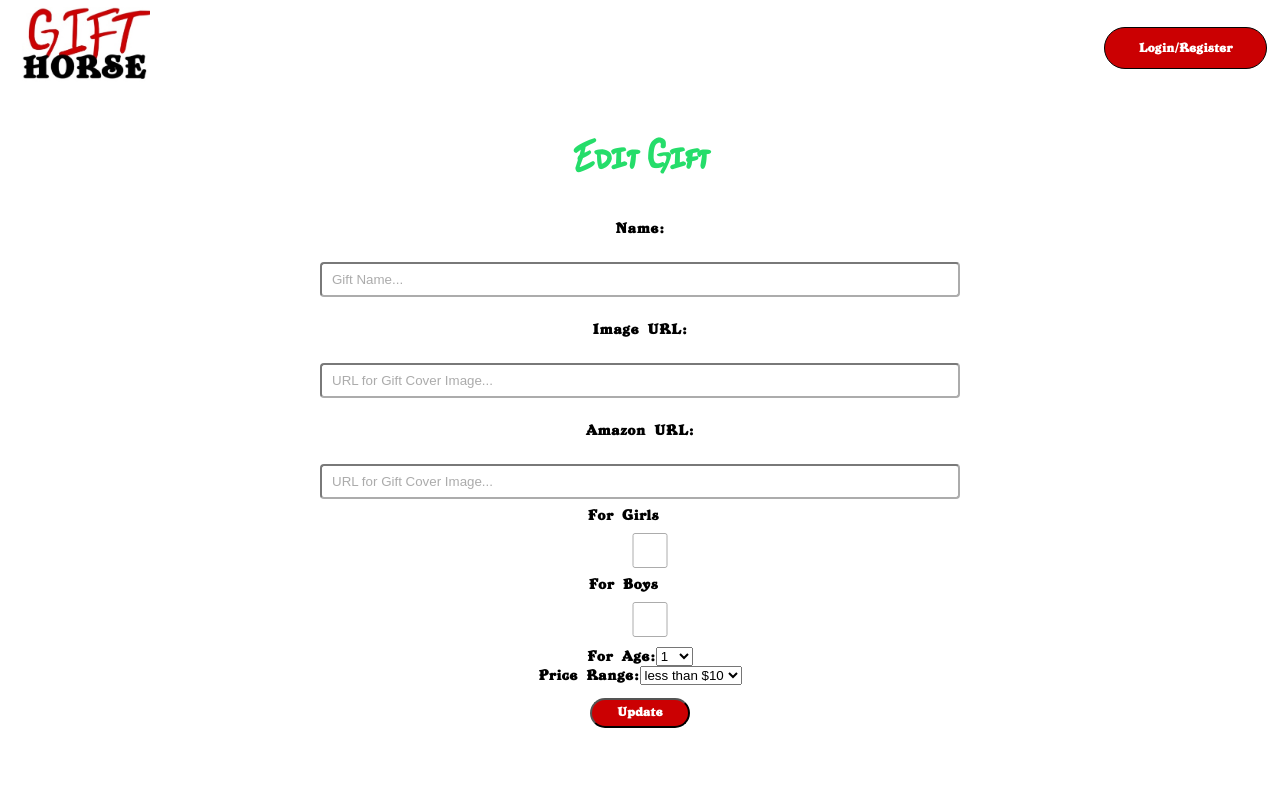
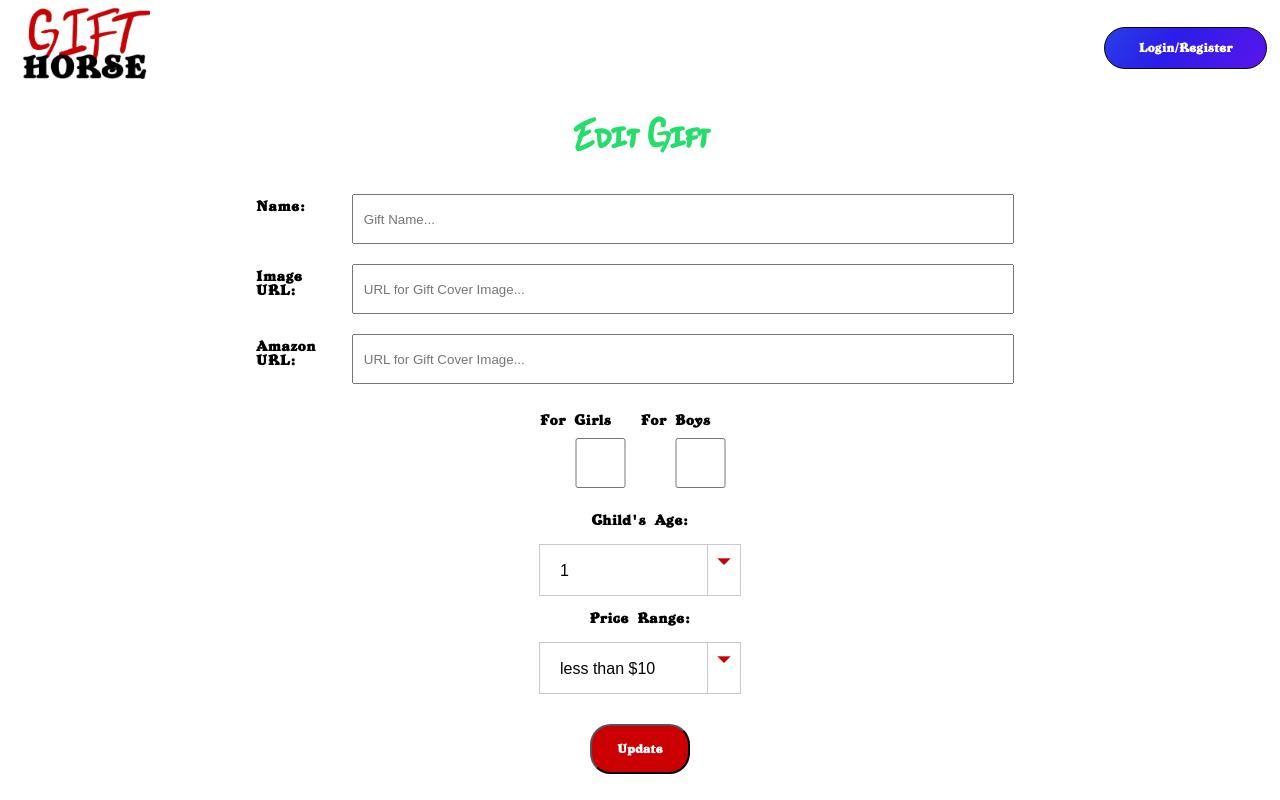
Before and after one commit to coquito143/gifthorse, a React (Create React App) app in the folder client/: page /gifts/1/edit in a window 1280 px wide. Built offline with nearby package versions, Linux system fonts and the light colour scheme; no server answers.

Commit message:
styled forms and matching dropdowns

```diff
--- a/client/src/App.css
+++ b/client/src/App.css
@@ -44,13 +44,13 @@ button {
 .material-icons {
   color: #cb0002;
   font-size: 2em;
-  margin-right: 20px;
 }
 
 .material-icons:hover {
   transform: scale(1.2);
-  border: 5px solid black;
+  border: 3px solid black;
   border-radius: 15px;
+  transition: all 0.5s ease;
 }
 
 /******** HEADER STYLING ********/
@@ -231,7 +231,7 @@ header {
 #add-gift-div {
   margin-top: 100px;
   margin-left: 50px;
-  padding: 10px;
+  padding: 12px;
   border-radius: 50px;
   border: 3px solid black;
   display:flex;
@@ -343,15 +343,37 @@ header {
   width: 50%;
 }
 
+
+.form-line p {
+  width: 100px;
+}
+
+.form-line {
+  display: flex;
+  flex-direction: row;
+  justify-content: center;
+  width: 60vw;
+}
+
+form button {
+  margin-top: 30px;
+  height: 50px;
+}
+
+.gender {
+  margin-top: 20px;
+  width: 200px;
+}
+
+
 /* Style inputs with type="text", select elements and textareas */
 input {
   width: 100%; /* Full width */
-  height: 35px;
+  height: 50px;
   padding: 10px; /* Some padding */
   margin: 10px;
-  border-radius: 4px; /* Rounded borders */
   box-sizing: border-box; /* Make sure that padding and width stays in place */
-  opacity: 0.6;
+  /* opacity: 0.6; */
   cursor: pointer;
 }
 
@@ -363,7 +385,7 @@ textarea {
   box-sizing: border-box;
   resize: none;
   border-radius: 4px;
-  opacity: 0.6;
+  /* opacity: 0.6; */
   cursor: pointer;
 }
 
@@ -377,7 +399,7 @@ input[type=submit] {
   cursor: pointer;
   margin: 10px;
   width: 50%;
-  height: 10%;
+  height: 20%;
   margin: 10px auto;
   opacity: 0.6;
   transition: 0.3s;
@@ -386,7 +408,8 @@ input[type=submit] {
 
 /* When moving the mouse over the submit button, add a darker green color */
 input:hover, textarea:hover {
-  opacity: 1;
+  /* opacity: 1; */
+  border-block-color: #3B87FD;
 }
 
 .green-color {
@@ -434,3 +457,61 @@ background-size: 1800% 1800%;
     50%{background-position:100% 19%}
     100%{background-position:0% 82%}
 }
+
+/******* STYLED SELECT FORM *******/
+
+select {
+  -webkit-appearance: none;
+  -moz-appearance: none;
+  appearance: none;
+}
+
+.select-option {
+  -webkit-appearance: none !important;
+  -moz-appearance: none !important;
+  appearance: none !important;
+  background:red;
+  display:block;
+  width:20px;
+  height:40px;
+  border:2px solid black;
+}
+
+/* Remove arrow from select elements in IE */
+::-ms-expand {
+  display: none;
+}
+
+.select-wrapper {
+  overflow: hidden;
+  display:inline-block;
+  border: 1px solid #c8c8c8;
+  background:transparent;
+  padding: 0;
+  height: 50px;
+  min-width: 200px;
+  max-width: 300px;
+}
+
+.select-wrapper select {
+  -webkit-appearance: none;
+  background: transparent;
+  font-weight: 400;
+  font-size: 12pt;
+  font-family: 'Open Sans Regular', Arial, Arial;
+  border-radius: 0;
+  padding: 0 0 0 1.25em;
+  width: 100%;
+  height: 100%;
+  border: none;
+}
+
+.select-icon {
+  position:relative;
+  bottom:51px;
+  float:right;
+  height:100%;
+  border:1px solid #C8C8C8;
+  border-right:none;
+  pointer-events:none;
+}
--- a/client/src/App.js
+++ b/client/src/App.js
@@ -67,6 +67,7 @@ class App extends Component {
   newGift = async (e) => {
     e.preventDefault();
     const gift = await createGift(this.state.giftForm, this.state.giftAge);
+    debugger;
     this.setState(prevState => ({
       gifts: [...prevState.gifts, gift],
       giftForm: {
@@ -84,7 +85,8 @@ class App extends Component {
   editGift = async () => {
     const { giftForm } = this.state
     //reminder to somehow pass age
-    await updateGift(giftForm.id, giftForm);
+    const response =await updateGift(giftForm.id, giftForm);
+    debugger;
     this.setState(prevState => (
       {
         gifts: prevState.gifts.map(gift => {
@@ -161,6 +163,7 @@ class App extends Component {
 
   handleLogin = async () => {
     const currentUser = await loginUser(this.state.authFormData);
+    debugger;
     this.setState({ currentUser });
     this.props.history.push("/")
   }
@@ -168,12 +171,13 @@ class App extends Component {
   handleRegister = async (e) => {
     e.preventDefault();
     const currentUser = await registerUser(this.state.authFormData);
+    debugger;
     this.setState({ currentUser });
     this.props.history.push("/")
   }
 
   handleLogout = () => {
-    localStorage.removeItem("jwt");
+    localStorage.removeItem("authToken");
     this.setState({
       currentUser: null
     })
--- a/client/src/components/CreateGift.jsx
+++ b/client/src/components/CreateGift.jsx
@@ -4,20 +4,25 @@ import { withRouter } from 'react-router-dom';
 function CreateGift(props) {
   return (
     <div className="create-form" >
-      <h2 className="green-color">Create a new gift</h2>
+      <h2 className="green-color remove-top-margin">Create a new gift</h2>
       <form className="new-gift-form" onSubmit={props.newGift}>
+        <div className="form-line">
           <p>Name:</p>
           <input
             type="text"
             name="name"
             value={props.giftForm.name}
             onChange={props.handleFormChange} />
+        </div>
+        <div className="form-line">
           <p>Image URL:</p>
           <input
             type="text"
             name="image_url"
             value={props.giftForm.image_url}
             onChange={props.handleFormChange} />
+        </div>
+        <div className="form-line">
           <p>Amazon  URL:</p>
           <input
             type="text"
@@ -25,24 +30,25 @@ function CreateGift(props) {
             value={props.giftForm.amazon_url}
             onChange={props.handleFormChange}
           />
-        <label>
-          For Girls
+        </div>
+        <div className="form-line gender">
+          <p>For Girls:</p>
           <input
             name="for_girls"
             type="checkbox"
             checked={props.giftForm.for_girls}
             onChange={props.handleFormChange} />
-        </label>
-        <label>
-          For Boys
+
+          <p>For Boys:</p>
           <input
             name="for_boys"
             type="checkbox"
             checked={props.giftForm.for_boys}
             onChange={props.handleFormChange} />
-        </label>
-        <label>
-          For Age:
+
+        </div>
+        <p>Child's Age: </p>
+        <div class="select-wrapper">
           <select name="giftAge" value={props.giftAge} onChange={props.handleFormChange}>
             <option value="1">1</option>
             <option value="2">2</option>
@@ -57,9 +63,13 @@ function CreateGift(props) {
             <option value="11">11</option>
             <option value="12">12</option>
           </select>
-        </label>
-        <label>
-          Price Range:
+          <span class="select-icon">
+            <i class="material-icons">
+              arrow_drop_down</i>
+          </span>
+        </div>
+        <p>Price Range: </p>
+        <div class="select-wrapper">
           <select name="priceRange" value={props.priceRange} onChange={props.handleFormChange}>
             <option value="<10">less than $10</option>
             <option value="10-20">$10-20</option>
@@ -69,7 +79,11 @@ function CreateGift(props) {
             <option value="75-100">$75-100</option>
             <option value="100+">$100+</option>
           </select>
-        </label>
+          <span class="select-icon">
+            <i class="material-icons">
+              arrow_drop_down</i>
+          </span>
+        </div>
         <button>Submit</button>
       </form>
     </div >
--- a/client/src/components/EditGiftForm.jsx
+++ b/client/src/components/EditGiftForm.jsx
@@ -78,14 +78,17 @@ class EditGiftForm extends React.Component {
     const { name, image_url, amazon_url, for_girls, for_boys } = this.state.formData
     return (
       <div className="create-form">
-        <h1 className="green-color">Edit Gift</h1>
+        <h1 className="green-color remove-top-margin">Edit Gift</h1>
         <form id="edit-form" onSubmit={this.handleSubmit}>
+          <div className="form-line">
             <p>Name:</p>
             <input
               onChange={this.handleChange}
               name="name" placeholder="Gift Name..."
               value={name}
             />
+          </div>
+        <div className="form-line">
           <p>Image URL:</p>
           <input
             onChange={this.handleChange}
@@ -93,6 +96,8 @@ class EditGiftForm extends React.Component {
             placeholder="URL for Gift Cover Image..."
             value={image_url}
             />
+            </div>
+        <div className="form-line">
           <p>Amazon URL:</p>
           <input
             onChange={this.handleChange}
@@ -100,6 +105,8 @@ class EditGiftForm extends React.Component {
             placeholder="URL for Gift Cover Image..."
             value={amazon_url}
           />
+          </div>
+        <div className="form-line gender">
 
           <label>
             For Girls
@@ -117,8 +124,9 @@ class EditGiftForm extends React.Component {
               checked={for_boys ? "on" : ""}
               onChange={this.handleChange} />
           </label>
-          <label>
-            For Age:
+          </div>
+          <p>Child's Age: </p>
+          <div class="select-wrapper">
             <select name="giftAge" value={this.state.giftAge} onChange={this.handleChange}>
               <option value="1">1</option>
               <option value="2">2</option>
@@ -133,9 +141,13 @@ class EditGiftForm extends React.Component {
               <option value="11">11</option>
               <option value="12">12</option>
             </select>
-          </label>
-          <label>
-          Price Range:
+            <span class="select-icon">
+              <i class="material-icons">
+                arrow_drop_down</i>
+            </span>
+          </div>
+          <p>Price Range: </p>
+          <div class="select-wrapper">
             <select name="price_range" value={this.state.price_range} onChange={this.handleChange}>
               <option value="<10">less than $10</option>
               <option value="10-20">$10-20</option>
@@ -145,7 +157,11 @@ class EditGiftForm extends React.Component {
               <option value="75-100">$75-100</option>
               <option value="100+">$100+</option>
             </select>
-        </label>
+            <span class="select-icon">
+              <i class="material-icons">
+                arrow_drop_down</i>
+            </span>
+          </div>
           <button>Update</button>
         </form>
       </div>
--- a/client/src/components/GiftProfile.jsx
+++ b/client/src/components/GiftProfile.jsx
@@ -54,12 +54,7 @@ class GiftProfile extends React.Component {
 
           <Link to="/newgift">
             <div className="rainbow-wrapper" id="add-gift-div" >
-              <img
-                id="new-gift-img"
-                alt="Create a new gift"
-                src="https://image.flaticon.com/icons/png/512/14/14980.png"
-                className="plus-sign" />
-              <h2 className="remove-top-margin">Add a new gift</h2>
+              <h2 className="remove-top-margin"><span className="plus-sign">+</span> Add a new gift</h2>
             </div>
           </Link>
         </div>
--- a/client/src/components/Header.jsx
+++ b/client/src/components/Header.jsx
@@ -19,7 +19,7 @@ export default function Header(props) {
               onClick={props.handleLogout}>Logout</button>
           </>
           :
-          <button onClick={props.handleLoginButton} className="Oval">Login/Register</button>
+          <button onClick={props.handleLoginButton} className="Oval rainbow-wrapper">Login/Register</button>
         }
       </div>
     </header>
--- a/client/src/services/api-helper.js
+++ b/client/src/services/api-helper.js
@@ -8,6 +8,7 @@ const api = axios.create({
 
 export const loginUser = async (loginData) => {
   const resp = await api.post('/auth/login', loginData)
+  debugger;
   localStorage.setItem('authToken', resp.data.token);
   api.defaults.headers.common.authorization = `Bearer ${resp.data.token}`
   return resp.data.user
```
Lines whose indentation alone changed are shown as unchanged.
